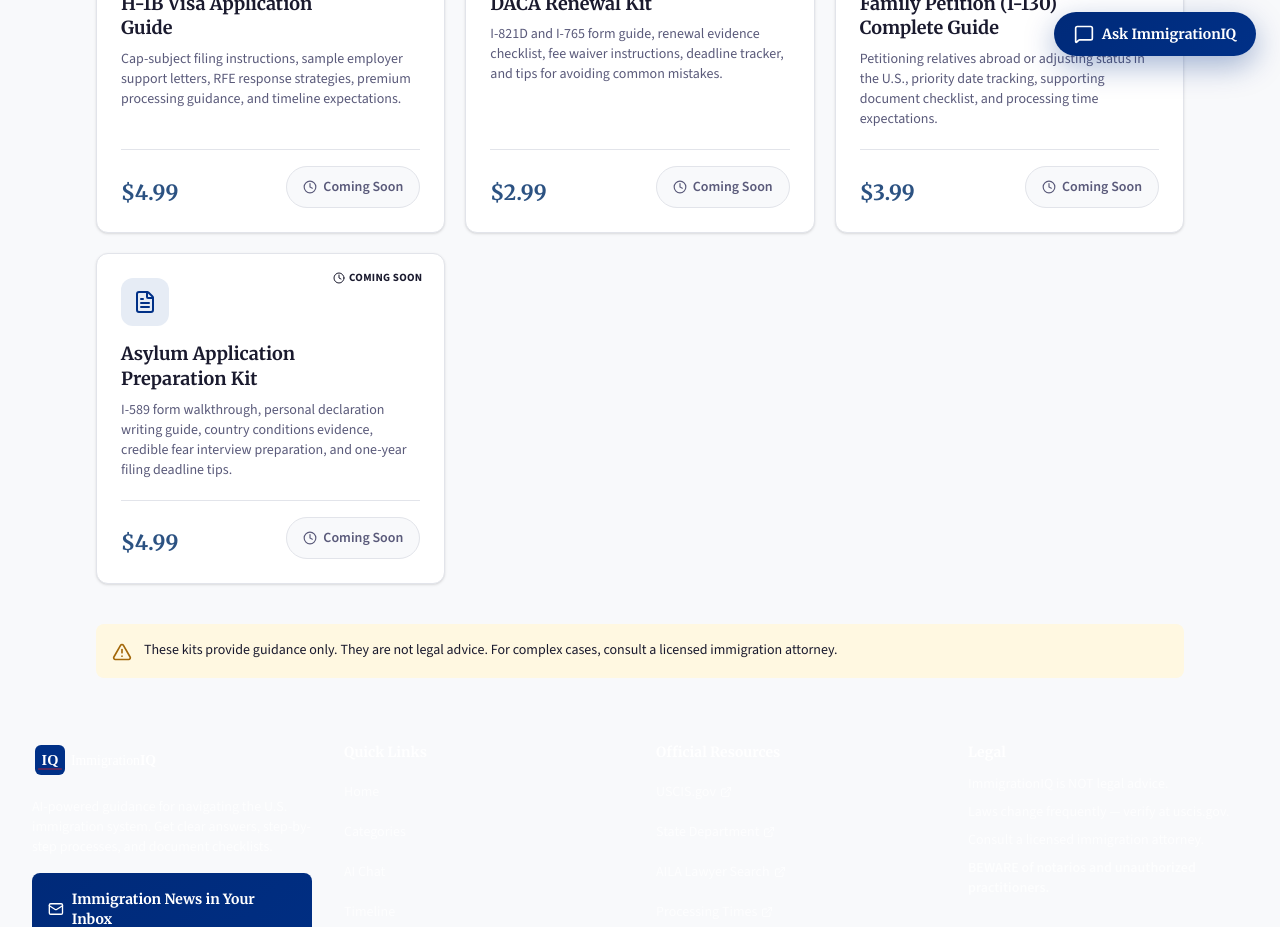
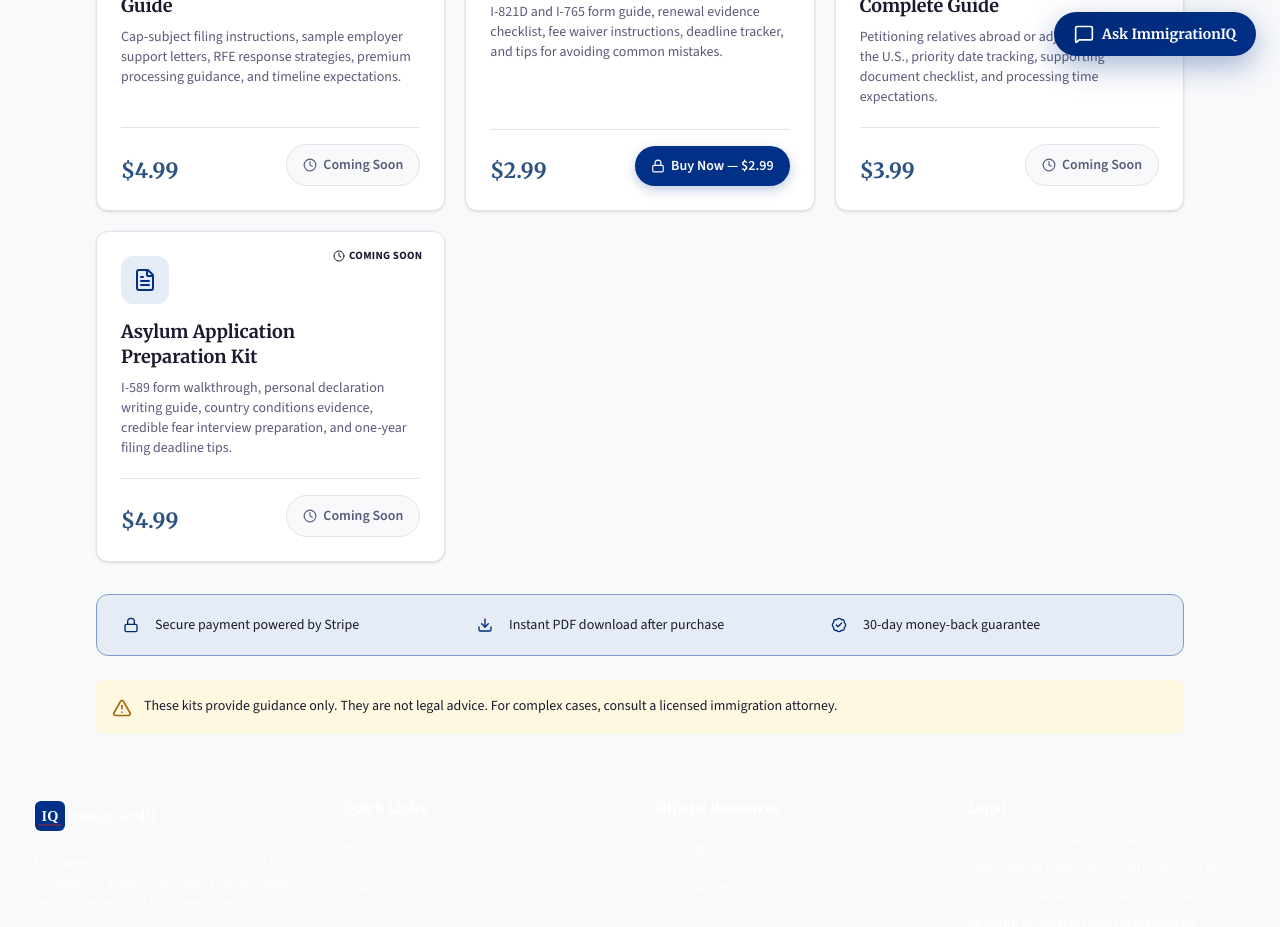
Before and after one commit to ND3404/immigrationiq, a React (Vite) app: page /premium in a window 1280 px wide. Shown: the part 720-1647 px from the top of the page. Built offline with nearby package versions, Linux system fonts and the light colour scheme.

Commit message:
Connect Stripe payments - Buy Now buttons for 4 document kits
Co-Authored-By: Claude Opus 4.7 <noreply@anthropic.com>

```diff
--- a/src/context/LanguageContext.jsx
+++ b/src/context/LanguageContext.jsx
@@ -447,6 +447,10 @@ const translations = {
     kitNaturalizationDesc: 'N-400 walkthrough, civics test study materials, document checklist, English/civics interview tips, and post-approval next steps.',
     kitNaturalizationExamTitle: 'Naturalization Exam Prep',
     kitNaturalizationExamDesc: 'Complete study guide with all 100 civics questions & answers, English test tips, and study strategies.',
+    servicesBuyNow: 'Buy Now',
+    servicesTrustStripe: 'Secure payment powered by Stripe',
+    servicesTrustInstantPdf: 'Instant PDF download after purchase',
+    servicesTrustGuarantee: '30-day money-back guarantee',
     kitH1bTitle: 'H-1B Visa Application Guide',
     kitH1bDesc: 'Cap-subject filing instructions, sample employer support letters, RFE response strategies, premium processing guidance, and timeline expectations.',
     kitDacaTitle: 'DACA Renewal Kit',
@@ -922,6 +926,10 @@ const translations = {
     kitNaturalizationDesc: 'Guía del formulario N-400, materiales de estudio del examen cívico, lista de documentos, consejos para la entrevista de inglés/cívica y próximos pasos tras la aprobación.',
     kitNaturalizationExamTitle: 'Preparación para el Examen de Naturalización',
     kitNaturalizationExamDesc: 'Guía de estudio completa con las 100 preguntas y respuestas cívicas, consejos para el examen de inglés y estrategias de estudio.',
+    servicesBuyNow: 'Comprar',
+    servicesTrustStripe: 'Pago seguro con Stripe',
+    servicesTrustInstantPdf: 'Descarga PDF instantánea después de la compra',
+    servicesTrustGuarantee: 'Garantía de devolución de 30 días',
     kitH1bTitle: 'Guía de Solicitud de Visa H-1B',
     kitH1bDesc: 'Instrucciones para presentaciones sujetas a cupo, cartas de apoyo del empleador de muestra, estrategias de respuesta a RFE, orientación sobre procesamiento premium y expectativas de tiempo.',
     kitDacaTitle: 'Kit de Renovación de DACA',
--- a/src/index.css
+++ b/src/index.css
@@ -151,6 +151,14 @@
     color: var(--color-text);
     font-family: var(--font-heading);
   }
+  .buy-now-btn {
+    box-shadow: 0 4px 12px rgba(0, 48, 135, 0.25);
+  }
+  .buy-now-btn:hover {
+    background-color: #002265 !important;
+    box-shadow: 0 6px 16px rgba(0, 48, 135, 0.35);
+    transform: translateY(-1px);
+  }
   .page-container {
     @apply mx-auto max-w-7xl px-4 py-6 sm:px-6 sm:py-8 lg:px-8;
   }
--- a/src/pages/Services.jsx
+++ b/src/pages/Services.jsx
@@ -1,18 +1,70 @@
 import {
   Heart, Award, Briefcase, Shield, Users, FileText, AlertTriangle, Sparkles, Clock,
-  GraduationCap,
+  GraduationCap, Lock, Download, BadgeCheck,
 } from 'lucide-react';
 import { useLanguage } from '../context/LanguageContext';
 import SEO from '../components/shared/SEO';
 
 const KITS = [
-  { id: 'marriage', price: '4.99', icon: Heart, titleKey: 'kitMarriageTitle', descKey: 'kitMarriageDesc' },
-  { id: 'naturalization', price: '2.99', icon: Award, titleKey: 'kitNaturalizationTitle', descKey: 'kitNaturalizationDesc' },
-  { id: 'naturalization-exam', price: '3.99', icon: GraduationCap, titleKey: 'kitNaturalizationExamTitle', descKey: 'kitNaturalizationExamDesc' },
-  { id: 'h1b', price: '4.99', icon: Briefcase, titleKey: 'kitH1bTitle', descKey: 'kitH1bDesc' },
-  { id: 'daca', price: '2.99', icon: Shield, titleKey: 'kitDacaTitle', descKey: 'kitDacaDesc' },
-  { id: 'i130', price: '3.99', icon: Users, titleKey: 'kitI130Title', descKey: 'kitI130DescUS' },
-  { id: 'asylum', price: '4.99', icon: FileText, titleKey: 'kitAsylumTitle', descKey: 'kitAsylumDesc' },
+  {
+    id: 'marriage',
+    price: '4.99',
+    icon: Heart,
+    titleKey: 'kitMarriageTitle',
+    descKey: 'kitMarriageDesc',
+    stripeUrl: 'https://buy.stripe.com/cNiaEPbCqbsU5Uj3SO7g403',
+  },
+  {
+    id: 'naturalization',
+    price: '2.99',
+    icon: Award,
+    titleKey: 'kitNaturalizationTitle',
+    descKey: 'kitNaturalizationDesc',
+    stripeUrl: 'https://buy.stripe.com/5kQaEP49Y9kM3Mb4WS7g401',
+  },
+  {
+    id: 'naturalization-exam',
+    price: '3.99',
+    icon: GraduationCap,
+    titleKey: 'kitNaturalizationExamTitle',
+    descKey: 'kitNaturalizationExamDesc',
+    stripeUrl: 'https://buy.stripe.com/14A28j35U40s5Uj9d87g402',
+  },
+  {
+    id: 'h1b',
+    price: '4.99',
+    icon: Briefcase,
+    titleKey: 'kitH1bTitle',
+    descKey: 'kitH1bDesc',
+  },
+  {
+    id: 'daca',
+    price: '2.99',
+    icon: Shield,
+    titleKey: 'kitDacaTitle',
+    descKey: 'kitDacaDesc',
+    stripeUrl: 'https://buy.stripe.com/eVqfZ90XMcwY6Yn4WS7g404',
+  },
+  {
+    id: 'i130',
+    price: '3.99',
+    icon: Users,
+    titleKey: 'kitI130Title',
+    descKey: 'kitI130DescUS',
+  },
+  {
+    id: 'asylum',
+    price: '4.99',
+    icon: FileText,
+    titleKey: 'kitAsylumTitle',
+    descKey: 'kitAsylumDesc',
+  },
+];
+
+const TRUST_ITEMS = [
+  { icon: Lock, key: 'servicesTrustStripe' },
+  { icon: Download, key: 'servicesTrustInstantPdf' },
+  { icon: BadgeCheck, key: 'servicesTrustGuarantee' },
 ];
 
 export default function Services() {
@@ -42,13 +94,16 @@ export default function Services() {
 
       {/* Kit grid */}
       <div className="grid grid-cols-1 md:grid-cols-2 lg:grid-cols-3 gap-5">
-        {KITS.map(({ id, price, icon: Icon, titleKey, descKey }) => (
+        {KITS.map(({ id, price, icon: Icon, titleKey, descKey, stripeUrl }) => {
+          const isAvailable = !!stripeUrl;
+          return (
             <div
               key={id}
               className="card relative flex flex-col"
               style={{ borderColor: 'var(--color-border)' }}
             >
-            {/* Coming Soon ribbon */}
+              {/* Coming Soon ribbon — only when no Stripe link */}
+              {!isAvailable && (
                 <span
                   className="absolute top-3 right-3 inline-flex items-center gap-1 rounded-full px-2.5 py-1 text-[11px] font-bold uppercase tracking-wide"
                   style={{ backgroundColor: 'var(--color-accent-100)', color: 'var(--color-accent-800)' }}
@@ -56,6 +111,7 @@ export default function Services() {
                   <Clock className="h-3 w-3" />
                   {t('servicesComingSoon')}
                 </span>
+              )}
 
               <div
                 className="rounded-xl inline-flex p-3 mb-4 self-start"
@@ -65,7 +121,7 @@ export default function Services() {
               </div>
 
               <h2
-              className="text-lg font-bold mb-2 leading-snug pr-20"
+                className={`text-lg font-bold mb-2 leading-snug ${isAvailable ? '' : 'pr-20'}`}
                 style={{ fontFamily: 'var(--font-heading)', color: 'var(--color-text)' }}
               >
                 {t(titleKey)}
@@ -81,6 +137,23 @@ export default function Services() {
                     ${price}
                   </span>
                 </div>
+                {isAvailable ? (
+                  <a
+                    href={stripeUrl}
+                    target="_blank"
+                    rel="noopener noreferrer"
+                    aria-label={`${t('servicesBuyNow')} — $${price}`}
+                    className="buy-now-btn rounded-full px-4 py-2.5 text-sm font-semibold no-underline inline-flex items-center gap-1.5 transition-colors"
+                    style={{
+                      backgroundColor: '#003087',
+                      color: '#ffffff',
+                      minHeight: '40px',
+                    }}
+                  >
+                    <Lock className="h-3.5 w-3.5" />
+                    {t('servicesBuyNow')} — ${price}
+                  </a>
+                ) : (
                   <button
                     type="button"
                     disabled
@@ -95,14 +168,31 @@ export default function Services() {
                     <Clock className="h-3.5 w-3.5" />
                     {t('servicesComingSoon')}
                   </button>
+                )}
               </div>
+            </div>
+          );
+        })}
+      </div>
+
+      {/* Trust bar */}
+      <div
+        className="mt-8 rounded-xl px-5 py-4 grid grid-cols-1 sm:grid-cols-3 gap-4"
+        style={{ backgroundColor: 'var(--color-primary-50)', border: '1px solid var(--color-primary-200)' }}
+      >
+        {TRUST_ITEMS.map(({ icon: Icon, key }) => (
+          <div key={key} className="flex items-center gap-2.5 text-sm" style={{ color: 'var(--color-primary-700)' }}>
+            <span className="rounded-full p-1.5 flex-shrink-0" style={{ backgroundColor: 'var(--color-primary-100)' }}>
+              <Icon className="h-4 w-4" style={{ color: 'var(--color-primary-600)' }} />
+            </span>
+            <span className="font-medium">{t(key)}</span>
           </div>
         ))}
       </div>
 
       {/* Disclaimer */}
       <div
-        className="mt-10 rounded-lg p-4 flex items-start gap-3"
+        className="mt-6 rounded-lg p-4 flex items-start gap-3"
         style={{ backgroundColor: 'var(--color-warning-50)', border: '1px solid var(--color-accent-300)' }}
       >
         <AlertTriangle className="h-5 w-5 flex-shrink-0 mt-0.5" style={{ color: 'var(--color-accent-700)' }} />
```
Lines whose indentation alone changed are shown as unchanged.
